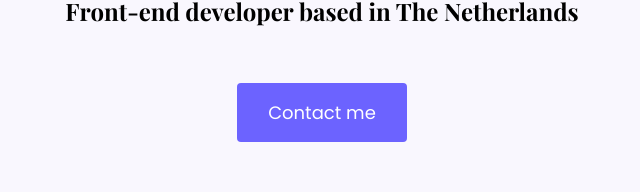
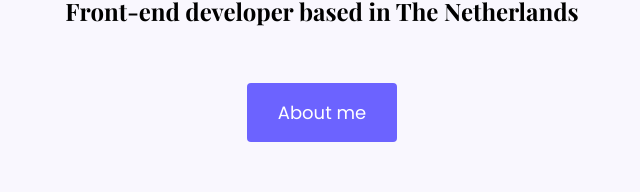
Before and after one commit to Winniee356/Portfolio-SheCodes, a plain HTML site: page index.html in a window 1280 px wide. Shown: the part 326-518 px from the top of the page, without its empty margins (318-958 px from the left). Drawn offline with nearby package versions, Linux system fonts and the light colour scheme; a web font is replaced by a local one.

Commit message:
Linked about.html with index.html

```diff
--- a/index.html
+++ b/index.html
@@ -20,7 +20,7 @@
 <h1>Winnie Lam</h1>
     <h2 class="mb-5">Front-end developer based in The Netherlands</h2>
         <div>
-        <a href="#" class="btn btn-branding">Contact me</a>
+        <a href="about.html" class="btn btn-branding">About me</a>
         </div>
 </div>
 <p class="text-center m-5">Featured Project which my best projects be choice to show</p>
```
